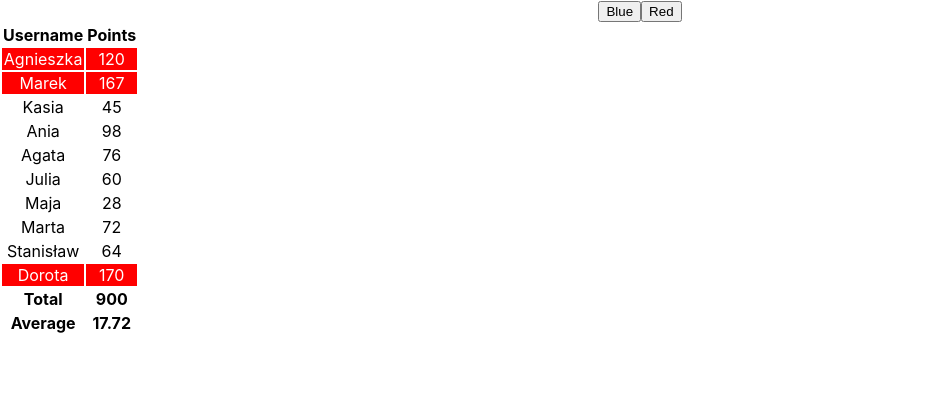
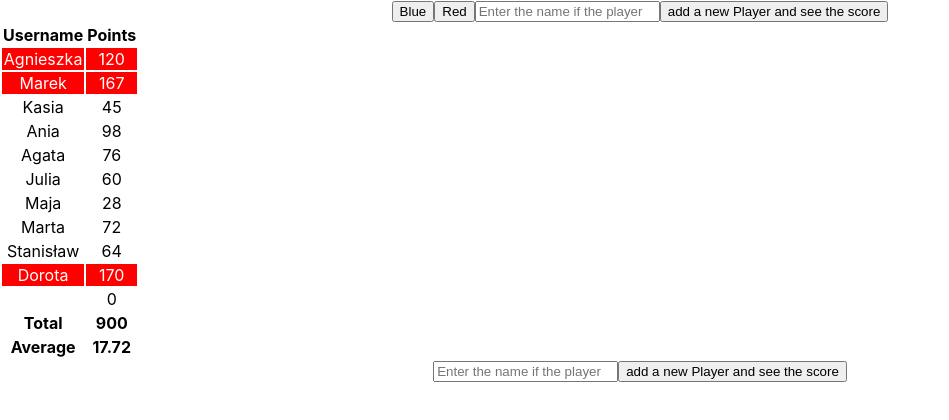
Before and after one commit to kunicka/my-app, a React (Create React App) app: page / in a window 1280 px wide. Shown: the top 420 px of the page, without its empty margins (0-949 px from the left). Built offline with nearby package versions, Linux system fonts and the light colour scheme.

Commit message:
useState Hook to pass information about new player

```diff
--- a/src/App.tsx
+++ b/src/App.tsx
@@ -1,17 +1,59 @@
-import React, {useState} from "react";
+import React, { useState } from "react";
 import "./App.css";
-import {PlayersTable} from "./components/PlayersTable"
+import { AddPlayer } from "./components/AddPlayer";
+import { PlayersTable } from "./components/PlayersTable";
+import Player from "./components/PlayersTable";
 
 export const App: React.FC = () => {
+  const [highlightcolor, setHightlightcolor] = useState("red");
 
-  const [highlightcolor, setHightlightcolor] = useState("red")
+  const [newPlayerName, setNewPlayerName] = useState<string>("")
+  const [newPlayerId, setNewPlayerId] = useState<number>(11);
+  const [newPlayer, setNewPlayer] = useState<Player>({
+    id: newPlayerId,
+    username: newPlayerName,
+    points: 0,
+  });
 
+  const addPlayer: () => void = () => {
+    const points = Math.floor(Math.random() * 200) + 1;
+
+    setNewPlayer({
+      id: newPlayer.id,
+      username: newPlayer.username,
+      points: points,
+    });
+
+    setNewPlayerId((prevNewPlayerId) => prevNewPlayerId + 1);
+  };
 
   return (
     <div className="App">
-      <button onClick={(e) => {setHightlightcolor("Blue") }}>Blue</button>
-      <button onClick={(e) => {setHightlightcolor("Red") }}>Red</button>
-      <PlayersTable color={highlightcolor}/>
+      <button
+        onClick={(e) => {
+          setHightlightcolor("Blue");
+        }}
+      >
+        Blue
+      </button>
+      <button
+        onClick={(e) => {
+          setHightlightcolor("Red");
+        }}
+      >
+        Red
+      </button>
+      <>
+        <input
+          placeholder="Enter the name if the player"
+          onChange={(e) => setNewPlayerName(e.target.value)}
+          type="text"
+        />
+        <button onClick={addPlayer}>add a new Player and see the score</button>
+      </>
+
+      <PlayersTable color={highlightcolor} newPlayer={newPlayer} />
+      <AddPlayer />
     </div>
   );
-}
+};
--- /dev/null
+++ b/src/components/AddPlayer.tsx
@@ -0,0 +1,40 @@
+import React, { useState } from "react";
+import playersArray from "./Players.json";
+
+export const AddPlayer: React.FC = () => {
+  const [name, setName] = useState<string>("");
+  const [newPlayerId, setNewPlayerId] = useState<number>(11);
+
+  const addPlayer: () => void = () => {
+    const points = Math.floor(Math.random() * 200) + 1;
+
+    const next = {
+      id: newPlayerId,
+      username: name,
+      points: points,
+    };
+
+    const newPlayer = JSON.stringify(next, null, 2);
+    console.log(newPlayer);
+
+    playersArray.push(next);
+    setNewPlayerId((prevNewPlayerId) => prevNewPlayerId + 1);
+  };
+
+  return (
+    <>
+      <input
+        placeholder="Enter the name if the player"
+        onChange={(e) => setName(e.target.value)}
+        type="text"
+      />
+      <button onClick={addPlayer}>add a new Player and see the score</button>
+      <table>
+        <tr>
+          <td></td>
+          <td></td>
+        </tr>
+      </table>
+    </>
+  );
+};
--- a/src/components/PlayersTable.tsx
+++ b/src/components/PlayersTable.tsx
@@ -1,21 +1,35 @@
-import React from 'react'
+import React from "react";
 import playersArray from "./Players.json";
 
-export interface ColorProps{
-    color:string;
+export interface ColorProps {
+  color: string;
 }
 
-export interface Player{
-id:number,
-username:string,
-points:number
+export interface Player {
+  id: number;
+  username: string;
+  points: number;
 }
 
-export const PlayersTable:React.FC<ColorProps> = (props) => {
+export interface newPlayerProps {
+  id: number;
+  username: string;
+  points: number;
+}
 
-      const sumOfPoints:number = playersArray.reduce((previousScore, currentScore, index)=>previousScore+currentScore.points, 0);
+export const PlayersTable: React.FC<ColorProps> = (props, children) => {
+  const sumOfPoints: number = playersArray.reduce(
+    (previousScore, currentScore, index) => previousScore + currentScore.points,
+    0
+  );
 
-      const pointsAverage:number = playersArray.reduce((previousScore, currentScore, index)=>((previousScore+currentScore.points)/playersArray.length), 0);
+  const pointsAverage: number = playersArray.reduce(
+    (previousScore, currentScore, index) =>
+      (previousScore + currentScore.points) / playersArray.length,
+    0
+  );
+
+
 
   const shorterAverage = pointsAverage.toFixed(2);
   return (
@@ -24,19 +38,37 @@ export const PlayersTable:React.FC<ColorProps> = (props) => {
         <tr>
           <th>Username</th> <th>Points</th>
         </tr>
-        {playersArray.map((player:Player, index:number) => ( <tr key={player.id}
-        style ={player.points>100?
-            {color:'white', backgroundColor:props.color}:
-            {color:'black', backgroundColor:"white"}}>
+        <tbody>
+          {playersArray.map((player: Player, index: number) => (
+            <tr
+              key={player.id}
+              style={
+                player.points > 100
+                  ? { color: "white", backgroundColor: props.color }
+                  : { color: "black", backgroundColor: "white" }
+              }
+            >
               <td>{player.username}</td> <td>{player.points}</td>
-         </tr>))}
+            </tr>
+          ))}
+
+
+<tr>
+    <td>{props.newPlayer.username}</td>
+    <td>{props.newPlayer.points}</td>
+</tr>
+
+
+        </tbody>
+        <tfoot>
           <tr>
             <th>Total</th> <th>{sumOfPoints}</th>
           </tr>
           <tr>
             <th>Average</th> <th>{shorterAverage}</th>
           </tr>
+        </tfoot>
       </table>
     </div>
-    )
-}
+  );
+};
```
Lines whose indentation alone changed are shown as unchanged.
